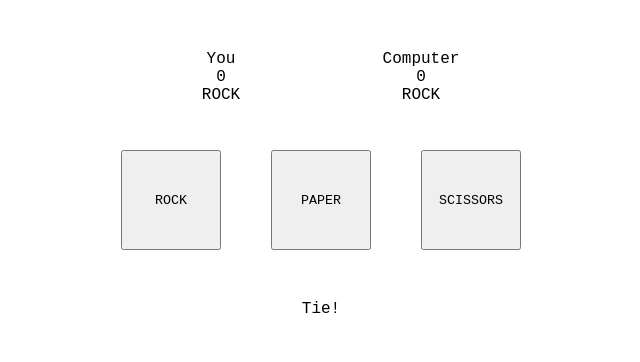
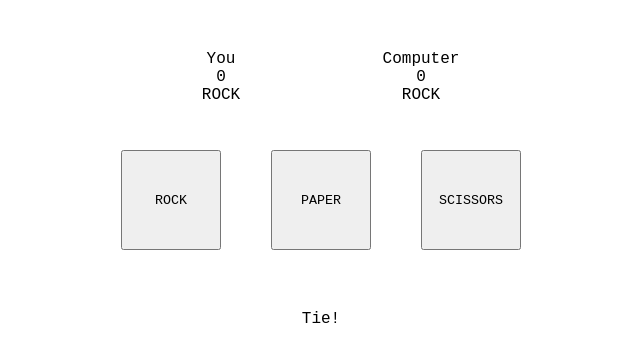
Before and after one commit to jennyrhee/rock-paper-scissors, a plain HTML site: page index.html in a window 1280 px wide. Both pictures are taken after a click on the button "ROCK". Shown: the full height of the page, 319-959 px from the left. Drawn offline with Linux system fonts and the light colour scheme.

Commit message:
Add padding to results

```diff
--- a/assets/css/style.css
+++ b/assets/css/style.css
@@ -45,3 +45,7 @@ button {
 .results-container {
   margin: 20px;
 }
+
+.results {
+  padding: 10px;
+}
```
